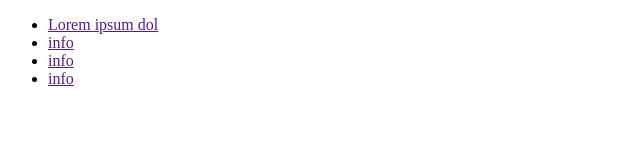
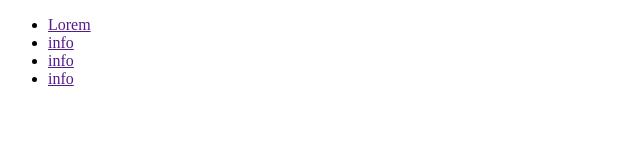
Before and after one commit to claudiabraida/fotos, a plain HTML site: page index.html in a window 1280 px wide. Shown: the full height of the page, 0-640 px from the left. Drawn offline with Linux system fonts and the light colour scheme.

Commit message:
html(footer): Update information text

```diff
--- a/index.html
+++ b/index.html
@@ -8,7 +8,7 @@
 <body>
   <footer>
     <ul>
-      <li><a href="">Lorem ipsum dol</a></li>
+      <li><a href="">Lorem</a></li>
       <li><a href="">info</a></li>
       <li><a href="">info</a></li>
       <li><a href="">info</a></li>
```
